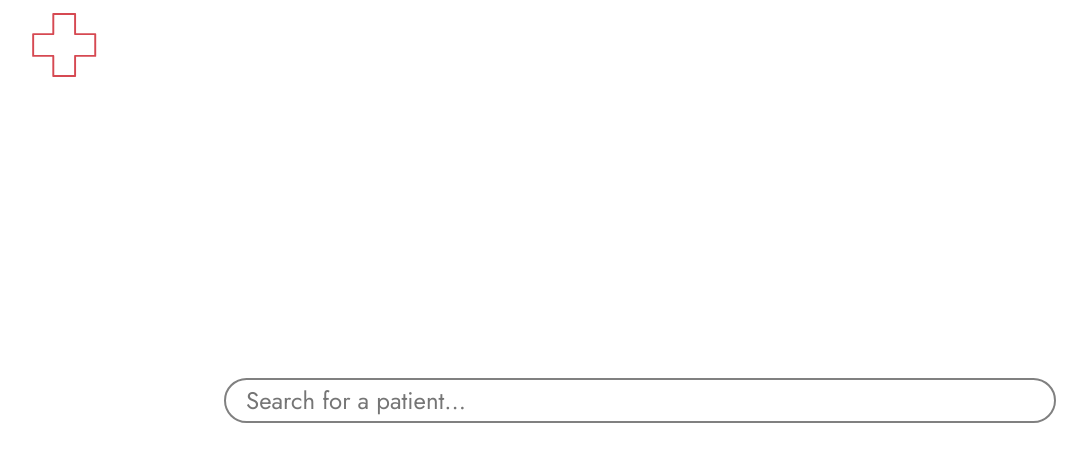
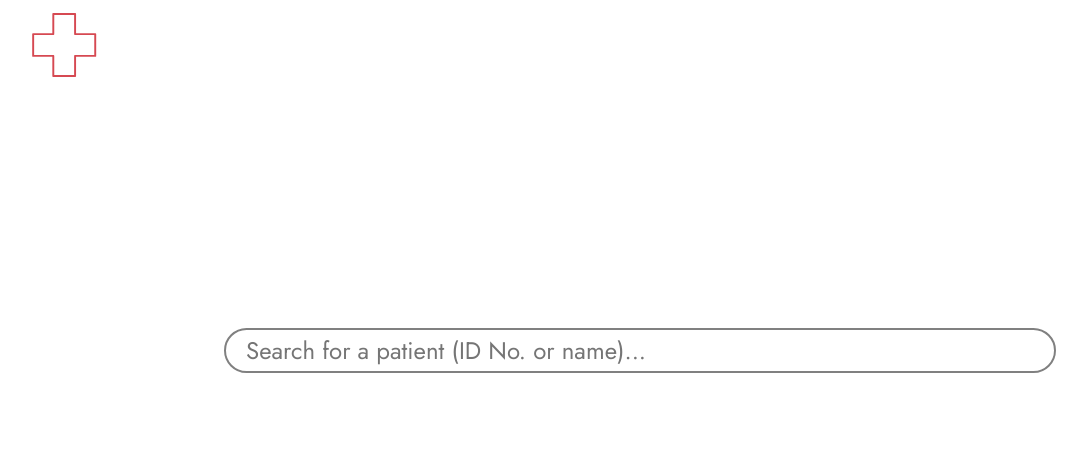
Before and after one commit to yash-dani/healthdex, a React (Create React App) app: page / in a window 1280 px wide. Shown: the top 462 px of the page, without its empty margins (0-1087 px from the left). Built offline with nearby package versions, Linux system fonts and the light colour scheme.

Commit message:
Setup the patient record viewing page

```diff
--- a/package.json
+++ b/package.json
@@ -9,7 +9,8 @@
     "react": "^16.13.1",
     "react-dom": "^16.13.1",
     "react-icons": "^3.10.0",
-    "react-scripts": "3.4.1"
+    "react-scripts": "3.4.1",
+    "svg-loaders-react": "^2.2.1"
   },
   "scripts": {
     "start": "react-scripts start",
--- a/src/App.css
+++ b/src/App.css
@@ -7,6 +7,7 @@
 
 .DocumentContainer {
   display: flex;
+  flex-direction: column;
   align-items: center;
   justify-content: center;
   width: 100%;
@@ -39,6 +40,26 @@
   outline: 0;
 }
 
+.Conditional {
+  min-width: 100px;
+  min-height: 100px;
+}
+
+.Spinner {
+  margin: 25px;
+  animation: loadIn 1s;
+}
+
+@keyframes loadIn {
+  from {
+    opacity: 0
+  }
+
+  to {
+    opacity: 1
+  }
+}
+
 body {
   font-family: 'Jost', sans-serif;
 }
--- a/src/App.js
+++ b/src/App.js
@@ -1,6 +1,8 @@
 import React, { Component } from 'react';
 import './App.css';
 import { ReactComponent as Logo } from './assets/medical.svg'
+import { Puff } from 'svg-loaders-react';
+import { PatientRecord } from './components';
 
 // Colors: Ivory White: FFFFF0, English Vermillion D64952, Neutral White: FFFFFF
 
@@ -10,7 +12,8 @@ export default class App extends Component {
     super(props);
     this.state = {
       searched: false,
-      resultsPending: false
+      resultsPending: false,
+      data: {}
     }
   }
 
@@ -18,18 +21,32 @@ export default class App extends Component {
     this.setState({
       resultsPending: true
     });
+
+    setTimeout(() => {
+      this.setState({
+        resultsPending: false,
+        searched: true
+      });
+    }, 3000);
   }
 
   render() {
+
+    let { searched, resultsPending, data } = this.state;
+
     return (
       <div className='AppContainer'>
         <Logo className='Logo' />
         <div className='DocumentContainer'>
-          <input className='MainSearch' placeholder='Search for a patient...' onKeyPress={event => {
-            if (event.key === 'enter') {
+          <input className='MainSearch' placeholder='Search for a patient (ID No. or name)...' onKeyPress={event => {
+            if (event.key === 'Enter') {
               this.search();
             }
           }} />
+          <div className='Conditional'>
+            {resultsPending ? <Puff className='Spinner' stroke='#D64952' /> : null}
+            {searched ? <PatientRecord data={data} /> : null}
+          </div>
         </div>
       </div>
     );
--- /dev/null
+++ b/src/components/Record.js
@@ -0,0 +1,7 @@
+import React, { Component } from 'react';
+
+export default class Record extends Component {
+    render() {
+        return (<div>Patient Record</div>);
+    }
+}
--- /dev/null
+++ b/src/components/index.js
@@ -0,0 +1,3 @@
+import Record from './Record';
+
+export const PatientRecord = Record;
```
Also changed, not shown: src/components/PatientRecord.js (deleted), 1 other file (tests, documents, lock files or other folders).
